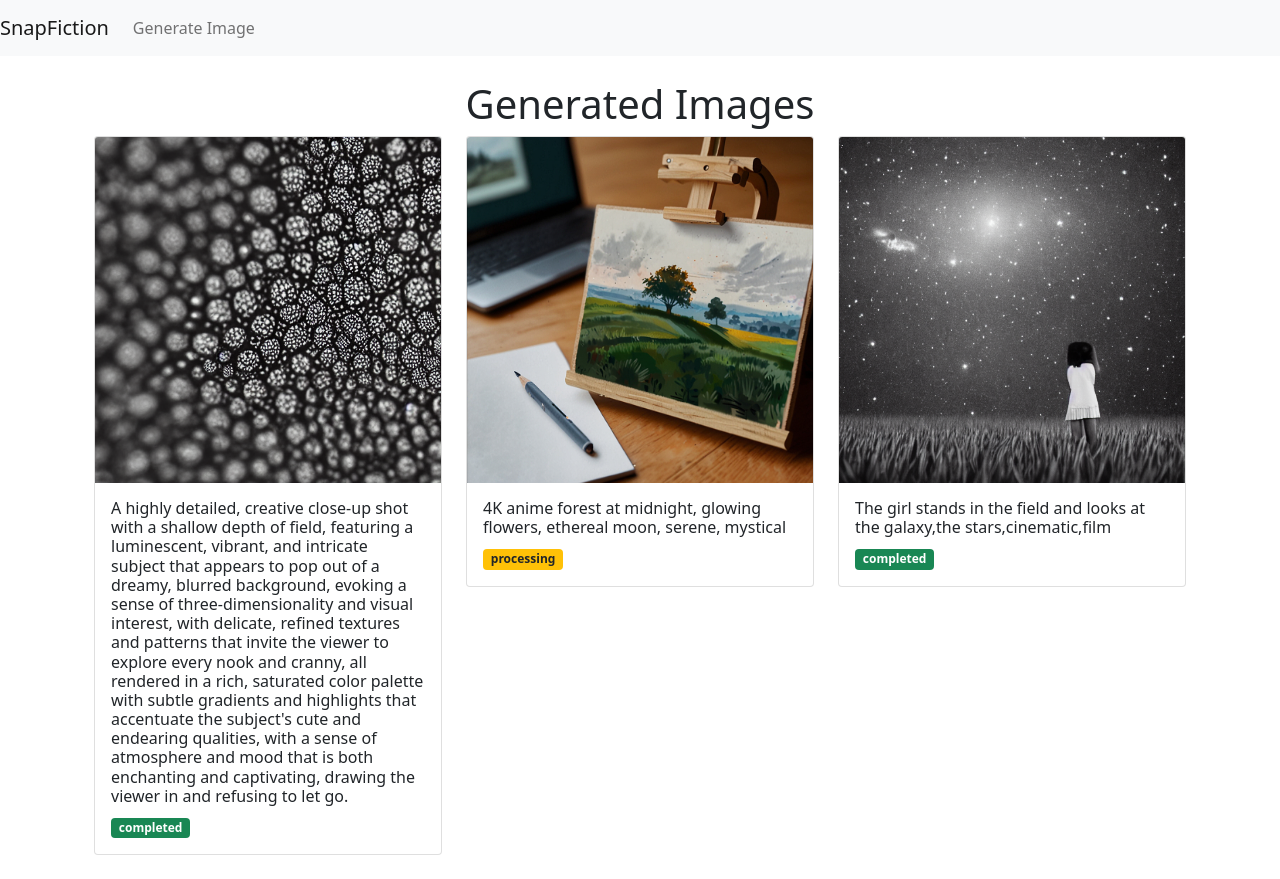
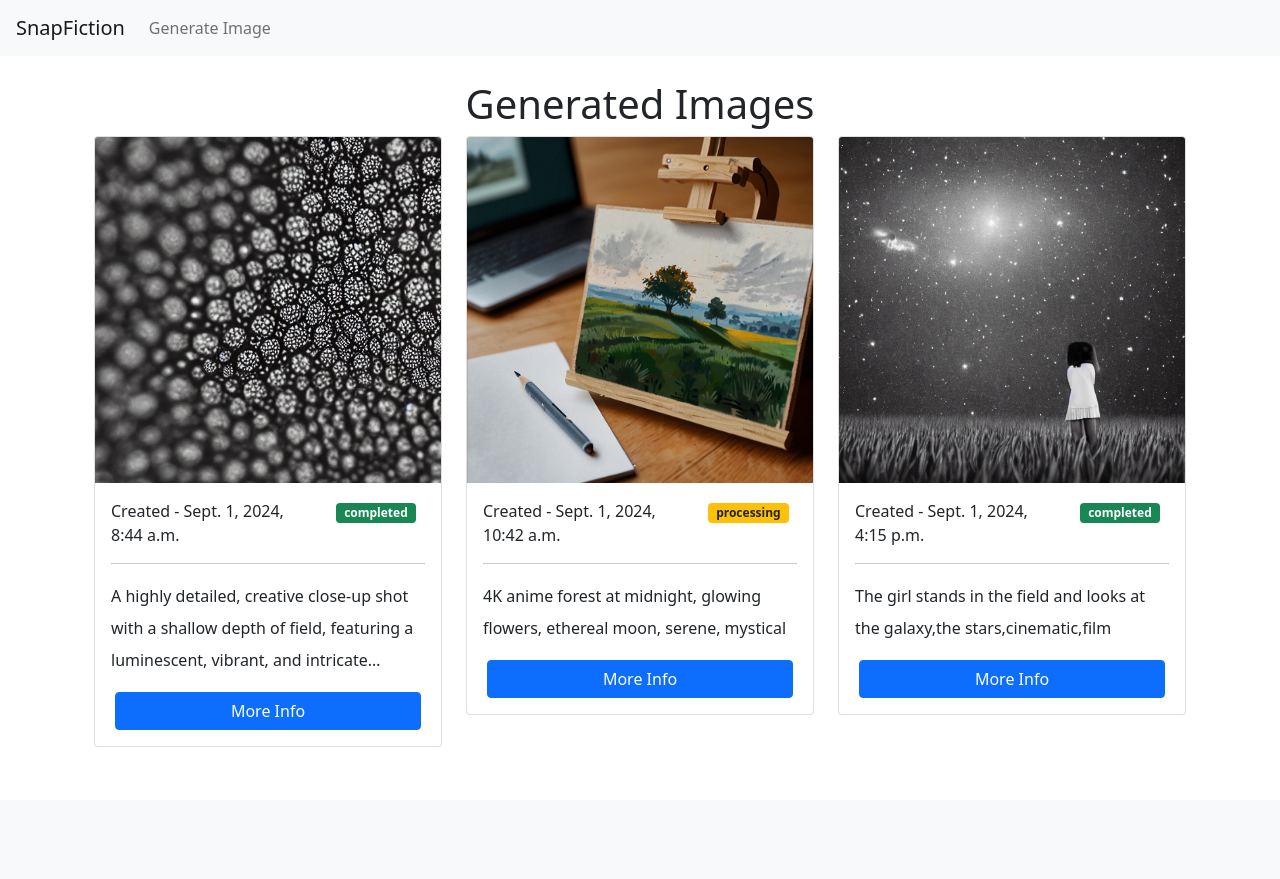
Before and after one commit to iammadhanraj/SnapFiction, a Django app: page / in a window 1280 px wide. After the commit the page ends 747 px from the top, so only its background shows below. Run offline with Django 5.2, Linux system fonts and the light colour scheme; data comes from the database, SQL or seed files in the repository; both versions use the stored data as it was after the commit.

Commit message:
UI Updated

```diff
--- a/Pixora/forms.py
+++ b/Pixora/forms.py
@@ -1,4 +1,4 @@
 from django import forms
 
 class ImagePromptForm(forms.Form):
-    prompt = forms.CharField(label='Image Prompt')
+    prompt = forms.CharField(label='Image Prompt',max_length=77)
--- a/Pixora/image_utils.py
+++ b/Pixora/image_utils.py
@@ -13,5 +13,4 @@
     image_path = os.path.join(settings.MEDIA_ROOT, 'generated_images', image_filename)
     os.makedirs(os.path.dirname(image_path), exist_ok=True)
     image.save(image_path)
-
     return image_path
--- a/Pixora/models.py
+++ b/Pixora/models.py
@@ -1,7 +1,6 @@
 from django.db import models
 from django.contrib.auth.models import User
 import uuid
-
 
 class ImageRequest(models.Model):
     id = models.UUIDField(primary_key=True, default=uuid.uuid4, editable=False)
--- a/SnapFiction/settings.py
+++ b/SnapFiction/settings.py
@@ -111,7 +111,7 @@ TIME_ZONE = "UTC"
 
 USE_I18N = True
 
-USE_TZ = True
+USE_TZ = False
 
 
 # Static files (CSS, JavaScript, Images)
--- a/templates/base.html
+++ b/templates/base.html
@@ -9,7 +9,7 @@
 </head>
 <body>
     <nav class="navbar navbar-expand-lg navbar-light bg-light">
-        <a class="navbar-brand" href="{% url 'home' %}">SnapFiction</a>
+        <a class="navbar-brand mx-3" href="{% url 'home' %}">SnapFiction</a>
         <div class="collapse navbar-collapse">
             <ul class="navbar-nav ml-auto">
                 <li class="nav-item">
--- a/templates/pixora/home.html
+++ b/templates/pixora/home.html
@@ -2,6 +2,18 @@
 {% load static %}
 {% block title %}Home{% endblock %}
 {% block content %}
+<style>
+    .truncate-paragraph {
+        display: -webkit-box;
+        -webkit-line-clamp: 3;
+        -webkit-box-orient: vertical;
+        overflow: hidden;
+        text-overflow: ellipsis;
+        line-height: 2; /* Adjust as needed */
+        max-height: 8em; /* 3 lines * line-height */
+    }
+</style>
+
 <div class="container mt-4">
     <h1 class="text-center">Generated Images</h1>
     <div class="row">
@@ -14,7 +26,11 @@
                 <img src="{% static 'img/default.jpg' %}" class="card-img-top" alt="{{ image.prompt }}">
                 {% endif %}
                 <div class="card-body">
-                    <h6 class="card-title">{{ image.prompt }}</h6>
+                    <div class='row'>
+                        <div class="col">
+                            Created - {{image.created_at}}
+                          </div>
+                        <div class="col-4">
                             {% if image.status == "completed" %}
                             <span class="badge bg-success">{{ image.status }}</span>
                             {% else %}
@@ -22,6 +38,17 @@
                             {% endif %}
                           </div>
                     </div>
+                    <hr>
+                  <div class="row my-3">
+                    <div class="truncate-paragraph">
+                        {{ image.prompt }}
+                    </div>
+                  </div>
+                  <div class='row px-3'>
+                    <a href="#" class="btn btn-primary text-right">More Info</a>
+                  </div>
+                </div>
+              </div>
         </div>
         {% endfor %}
     </div>
```
Also changed, not shown: templates/pixora/generate_image.html (+15 -11 lines), db.sqlite3 (added), media/generated_images/3d9520da-672f-457f-b9f0-2d566210b374.png (added), media/generated_images/a_beautiful_girl_walking_in_the_fantasy_forest_qF9G1ce.png (deleted), media/generated_images/cc4aae83-0b5d-45d9-ae07-2719c285d177.png (added), 1 other file. Lines whose indentation alone changed are shown as unchanged.
